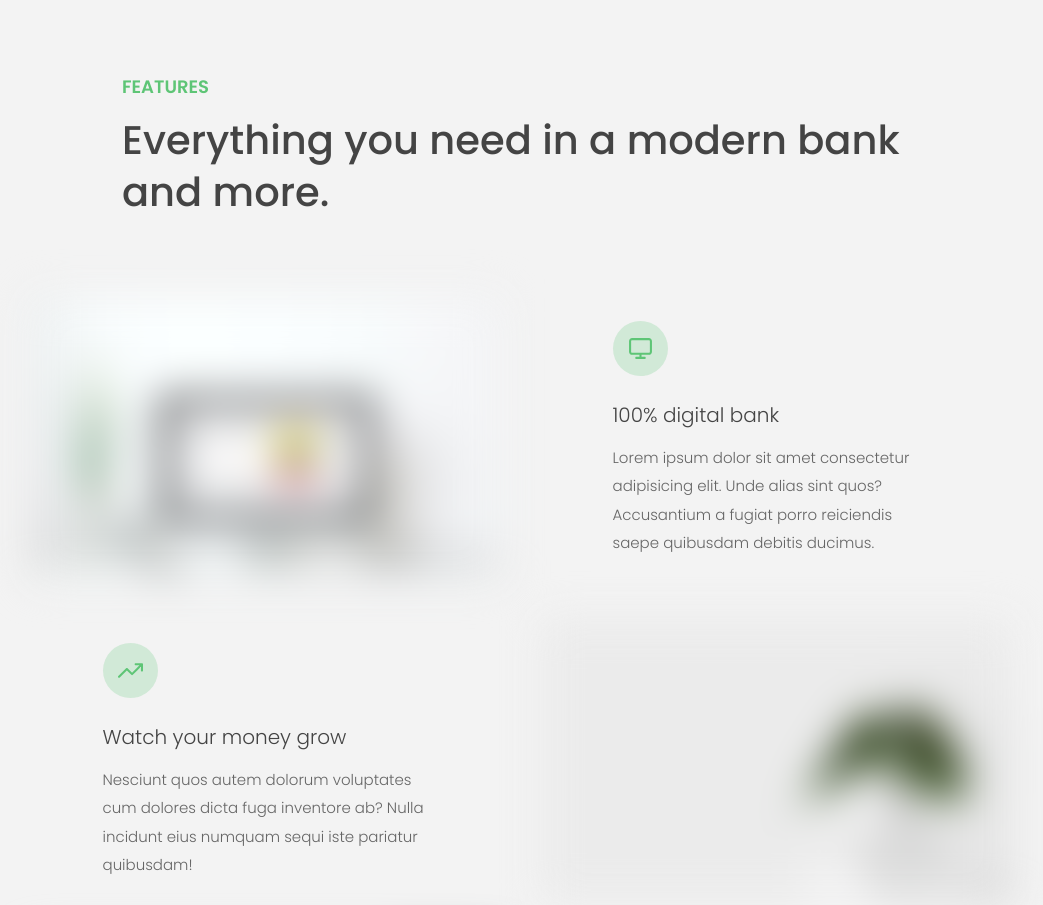
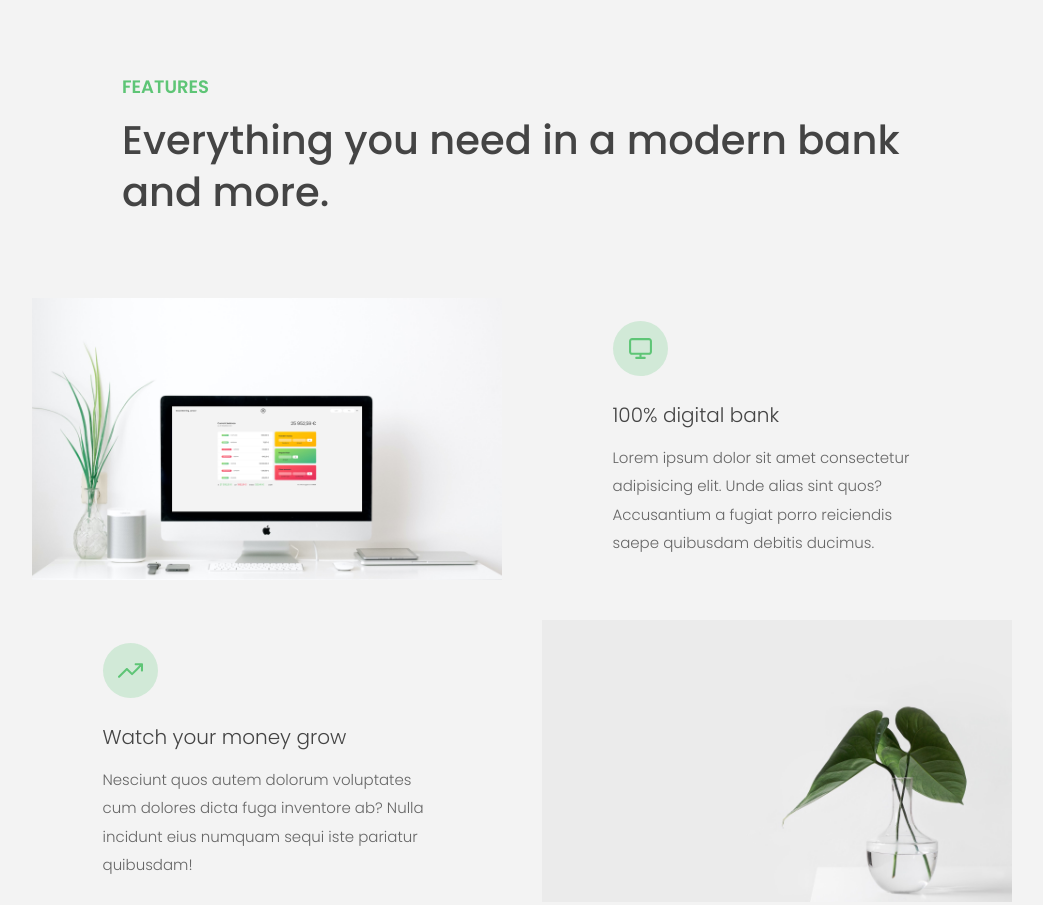
Before and after one commit to AbdelrahmanHussein99/Bankist-landing-page, a website: page index.html in a window 1280 px wide. Shown: the part 881-1786 px from the top of the page, without its empty margins (118-1161 px from the left). Drawn offline with Linux system fonts and the light colour scheme.

Commit message:
lazy load imgs

```diff
--- a/index.html
+++ b/index.html
@@ -55,7 +55,8 @@
     </div>
 
     <div class="features">
-      <img src="src/img/digital-lazy.jpg" data-src="img/digital.jpg" alt="Computer" class="features__img lazy-img" />
+      <img src="src/img/digital-lazy.jpg" data-src="src/img/digital.jpg" alt="Computer"
+        class="features__img lazy-img" />
       <div class="features__feature">
         <div class="features__icon">
           <svg>
--- a/src/js/script.js
+++ b/src/js/script.js
@@ -15,6 +15,9 @@ const tabsContainer = document.querySelector(".operations__tab-container");
 const tabs = document.querySelectorAll(".operations__tab");
 const tabsContent = document.querySelectorAll(".operations__content");
 const header = document.querySelector(".header");
+const allSections = document.querySelectorAll(".section");
+const imgTargets = document.querySelectorAll("img[data-src]");
+console.log(imgTargets);
 
 const openModal = function (e) {
   e.preventDefault();
@@ -83,7 +86,7 @@ navLinks.addEventListener("click", function (e) {
 
 tabsContainer.addEventListener("click", function (e) {
   const clicked = e.target.closest(".operations__tab");
-
+  //guard clause
   if (!clicked) return;
 
   tabs.forEach((tab) => tab.classList.remove("operations__tab--active"));
@@ -94,3 +97,37 @@ tabsContainer.addEventListener("click", function (e) {
     .querySelector(`.operations__content--${clicked.dataset.tab}`)
     .classList.add("operations__content--active");
 });
+//reveal section
+const sectionReveal = function (entries, observer) {
+  entries.forEach((entry) => {
+    if (!entry.isIntersecting) return;
+    entry.target.classList.remove("section--hidden");
+    observer.unobserve(entry.target);
+  });
+};
+const sectionObserver = new IntersectionObserver(sectionReveal, {
+  root: null,
+  threshold: 0.15,
+});
+
+allSections.forEach((section) => {
+  sectionObserver.observe(section);
+  section.classList.add("section--hidden");
+});
+
+//lazy load imgs
+const loadImg = function (entries, observer) {
+  const [entry] = entries;
+  if (!entry.isIntersecting) return;
+  entry.target.src = entry.target.dataset.src;
+  entry.target.addEventListener("load", function () {
+    entry.target.classList.remove("lazy-img");
+  });
+  observer.unobserve(entry.target);
+};
+const imgObserver = new IntersectionObserver(loadImg, {
+  root: null,
+  threshold: 0,
+});
+
+imgTargets.forEach((img) => imgObserver.observe(img));
```
